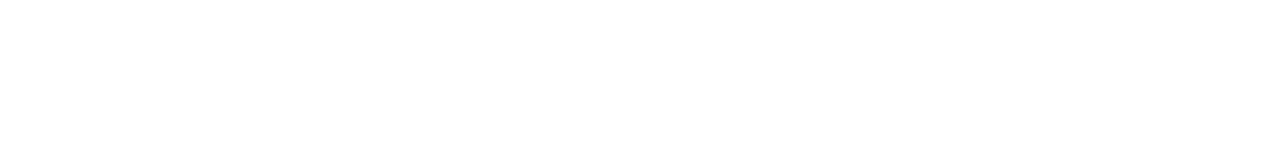
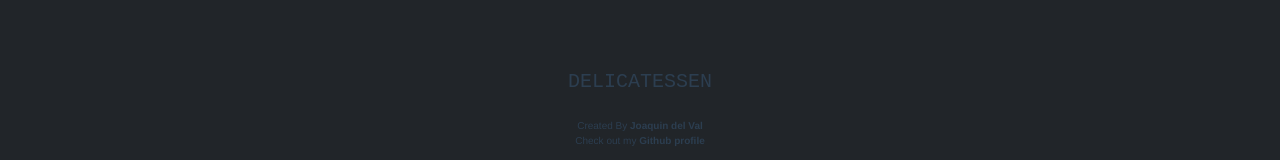
Before and after one commit to delvalj/ProyectoFinal-DelVal, a Vue app: page /carrito in a window 1280 px wide. Shown: the part 1064-1224 px from the top of the page. Before the commit the page ends 1038 px from the top, so only its background shows below. Built offline with nearby package versions, Linux system fonts and the light colour scheme.

Commit message:
cambios finales

```diff
--- a/src/Views/ProductsView.vue
+++ /dev/null
@@ -1,26 +0,0 @@
-<template>
-  <div>
-    <InformacionProductos></InformacionProductos>
-    <SectionInformacion></SectionInformacion>
-  </div>
-</template>
-
-<script>
-import InformacionProductos from "@/components/InformacionProductos";
-import SectionInformacion from "@/components/SectionInformacion";
-
-export default {
-  name: "ProductsView",
-  components: {
-    InformacionProductos,
-    SectionInformacion
-  },
-
-}
-</script>
-
-
-
-<style scoped>
-
-</style>
--- a/src/components/Carrito.vue
+++ b/src/components/Carrito.vue
@@ -1,5 +1,5 @@
 <template>
-  <div class="vh-100">
+  <div>
     <div v-show="carrito.length === 0">
       <div>
         <h1 class="pseudoTitulo"></h1>
@@ -11,7 +11,7 @@
       </router-link>
     </div>
 
-    <div v-show="carrito.length !== 0">
+    <div  v-show="carrito.length !== 0">
       <h1 class="pseudoTitulo2"></h1>
     </div>
 
--- a/src/components/Footer.vue
+++ b/src/components/Footer.vue
@@ -1,5 +1,6 @@
 <template>
   <footer class="p-5 bg-dark">
+    <h5 class="m-4">DELICATESSEN</h5>
     Created By <a href="https://www.linkedin.com/in/joaquindelval/"><span> Joaquin del Val</span></a> <br>
     <p>Check out my <a href="https://github.com/delvalj"> Github profile</a></p>
   </footer>
@@ -12,6 +13,9 @@
 </script>
 
 <style scoped>
+h5  {
+  font-family: 'Oswald', monospace;
+}
 
 span, p , footer {
   font-size: 10px;
@@ -35,6 +39,14 @@
 
 }
 
+h5 {
+  color: #2c3e50;
+}
+
+h5:hover {
+  color: white;
+}
+
 a:hover {
   text-decoration: underline;
   text-underline: #42b983;
--- a/src/components/InformacionProductos.vue
+++ b/src/components/InformacionProductos.vue
@@ -102,7 +102,7 @@
 }
 
 .pseudoTitulo::after {
-  content: 'Los Encuentras Aqui!';
+  content: ' Los Encuentras Aqui!';
   color: #d0d0d0;
 
 }
--- a/src/components/NuestrosLocales.vue
+++ b/src/components/NuestrosLocales.vue
@@ -1,5 +1,5 @@
 <template>
-  <div class="vh-100 bg-light h-100" >
+  <div class="bg-light h-100" >
     <h1 class="pseudoTitulo"></h1>
 
     <div class="container fuenteLocales">
--- a/src/router/index.js
+++ b/src/router/index.js
@@ -4,7 +4,6 @@
 import Listado from "@/components/Listado";
 import Carrito from "@/components/Carrito";
 import probando from "@/components/probando";
-import SectionInformacion from "@/components/SectionInformacion";
 
 
 import LoginView from "@/Views/LoginView";
@@ -12,7 +11,6 @@
 import HomeView from "@/Views/HomeView";
 import CardHome from "@/components/CardHome";
 import LocalesView from "@/Views/LocalesView";
-import ProductsView from "@/Views/ProductsView";
 
 Vue.use(VueRouter)
 
@@ -69,17 +67,7 @@
         component: CardHome
     },
 
-    {
-        path: '/informacion',
-        name: 'informacion',
-        component: SectionInformacion
-    },
 
-    {
-        path: '/products',
-        name: 'products',
-        component: ProductsView
-    },
 
     // REDIRECCIONO
 
```
Also changed, not shown: src/Views/CarritoView.vue (deleted, +0 -15 lines).
